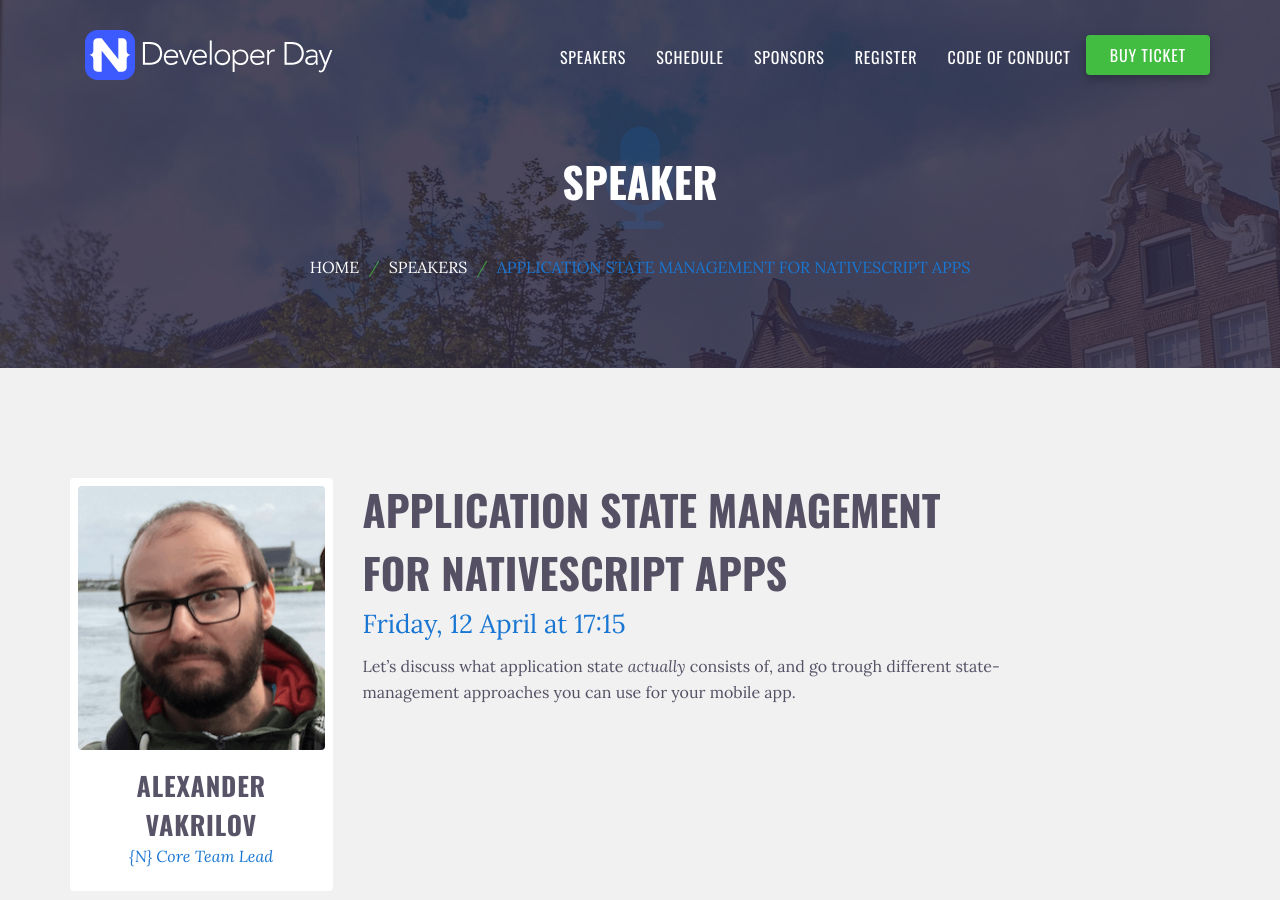
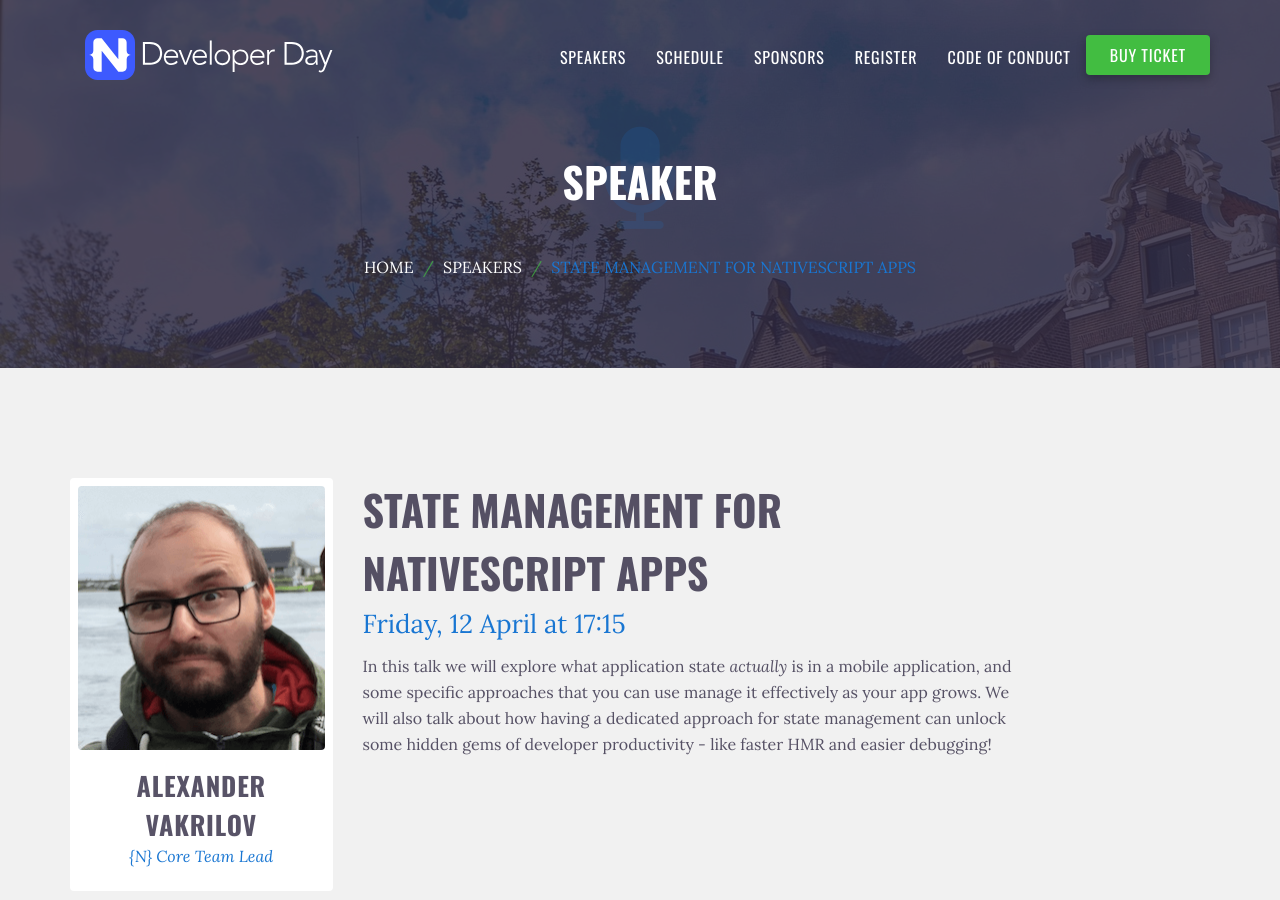
Before and after one commit to sebawita/nativescript-dev-day, a Jekyll site: the page built from schedule/session-day2-vakrilov.md, in a window 1280 px wide and 900 px high. Built offline with Jekyll 4.4.1, drawn with Linux system fonts in a browser that asks for light colours.

Commit message:
updating alex's talk

```diff
--- a/schedule/session-day2-vakrilov.md
+++ b/schedule/session-day2-vakrilov.md
@@ -1,6 +1,6 @@
 ---
 layout: session
-title: "Application State Management for NativeScript Apps"
+title: "State Management for NativeScript Apps"
 speaker-last-name: Vakrilov
 type: Talk
 day: 2
@@ -8,4 +8,4 @@
 short-description: "Let's discuss what application state actually consists of, and go trough different state-management approaches you can use for your mobile app."
 ---
 
-Let's discuss what application state *actually* consists of, and go trough different state-management approaches you can use for your mobile app.
+In this talk we will explore what application state *actually* is in a mobile application, and some specific approaches that you can use manage it effectively as your app grows. We will also talk about how having a dedicated approach for state management can unlock some hidden gems of developer productivity - like faster HMR and easier debugging!
```
